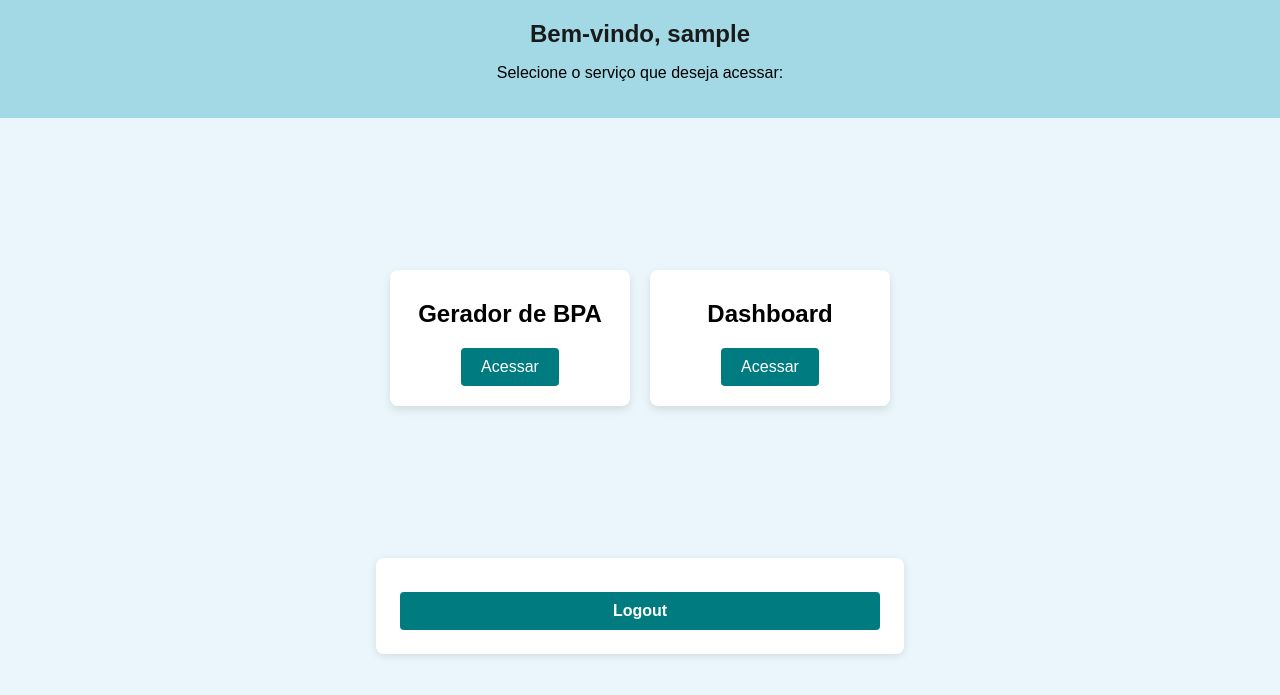
After one commit to andreviniciup/bpa_backup, a Flask app: page /menu in a window 1280 px wide. The commit adds this page. Shown: the top 695 px of the page. Run offline with Flask 3, Linux system fonts and the light colour scheme; the visitor is signed in with stand-in values (Sample User, id 1); some libraries are stand-ins or nearby versions.

Commit message:
Sistema de autenticação e dashboard, incluindo validação de login e criação de rotas para menu e dashboard

```diff
--- a/app/routes.py
+++ b/app/routes.py
@@ -4,6 +4,8 @@
 from app.models import User
 from app.utils.bpa_controller import BPAController
 from app.utils.bpa_view import BPAView
+from app.utils.auth import valida_login
+from app.utils.dashboard import get_dashboard_data
 
 # Instancia controlador e view
 bpa_controller = BPAController()
@@ -22,11 +24,13 @@
         # Encripta a senha com MD5
         senha_md5 = hashlib.md5(senha.encode()).hexdigest()
         # Verifica as credenciais no banco de dados
-        user = User.query.filter_by(login=login, senha=senha_md5).first()
+        user = valida_login(login, senha_md5)
         if user:
             session['username'] = login
             session['nom_usuario'] = user.nom_usuario  # Armazena o nome do usuário na sessão
-            return redirect(url_for('formulario_bpa'))
+            session['cod_usuario'] = user.cod_usuario  # Armazena o código do usuário na sessão
+            session['cod_tipo_usuario'] = user.cod_tipo_usuario  # Armazena o tipo do usuário na sessão
+            return redirect(url_for('menu'))
         else:
             return render_template('login.html', error='Credenciais inválidas')
     return render_template('login.html')
@@ -35,9 +39,23 @@
 def logout():
     session.pop('username', None)
     session.pop('nom_usuario', None)  # Remove o nome do usuário da sessão
+    session.pop('cod_usuario', None)  # Remove o código do usuário da sessão
+    session.pop('cod_tipo_usuario', None)  # Remove o tipo do usuário da sessão
     return redirect(url_for('login'))
 
-# Rota que apenas coordena o fluxo entre controller e view
+@app.route('/menu')
+def menu():
+    if 'username' not in session:
+        return redirect(url_for('login'))
+    return render_template('menu.html')
+
+@app.route('/dashboard')
+def dashboard():
+    if 'username' not in session:
+        return redirect(url_for('login'))
+    data = get_dashboard_data()
+    return render_template('dashboard.html', data=data)
+
 @app.route("/formulario_bpa", methods=["GET", "POST"])
 def formulario_bpa():
     if 'username' not in session:
--- a/app/static/styles.css
+++ b/app/static/styles.css
@@ -1,6 +1,6 @@
 body {
     font-family: "Nunito", Arial, sans-serif;
-    background-color: #F8F8F8;
+    background-color: #eaf6fb;
     margin: 0;
     padding: 0;
 }
@@ -78,3 +78,65 @@
     text-align: center;
     margin-top: 20px;
 }
+
+/* Novas regras CSS para a página de seleção */
+body {
+    font-family: Arial, sans-serif;
+    background-color: #eaf6fb;
+    margin: 0;
+    padding: 0;
+}
+
+.header {
+    background-color: #a2d9e5;
+    text-align: center;
+    padding: 20px;
+}
+
+.header h1 {
+    margin: 0;
+    font-size: 24px;
+}
+
+.container {
+    display: flex;
+    justify-content: center;
+    align-items: center;
+    height: 50vh;
+    gap: 20px;
+    margin-top: 20px;
+}
+
+.card {
+    background: #fff;
+    border-radius: 8px;
+    padding: 20px;
+    text-align: center;
+    box-shadow: 0 4px 8px rgba(0, 0, 0, 0.1);
+    width: 200px;
+}
+
+.card h2 {
+    margin: 10px 0;
+}
+
+.button {
+    display: inline-block;
+    padding: 10px 20px;
+    margin-top: 10px;
+    background-color: #007B7F;
+    color: #fff;
+    text-decoration: none;
+    border-radius: 4px;
+    border: none;
+    cursor: pointer;
+}
+
+.button:hover {
+    background-color: #005f5f;
+
+.Logout-form {
+    text-align: center;
+    margin-top: 20px;
+}
+}
--- a/app/templates/bpa.html
+++ b/app/templates/bpa.html
@@ -14,7 +14,6 @@
 </head>
 <body>
     <h1>Gerador de Relatório BPA</h1>
-    <p class="welcome-message">Bem-vindo, {{ session['nom_usuario'] }}!</p>
     <form method="post">
         <label for="tipo_relatorio">Tipo de Relatório:</label>
         <select id="tipo_relatorio" name="tipo_relatorio" required>
--- /dev/null
+++ b/app/templates/menu.html
@@ -0,0 +1,28 @@
+<!DOCTYPE html>
+<html lang="pt-br">
+<head>
+    <meta charset="UTF-8">
+    <meta name="viewport" content="width=device-width, initial-scale=1.0">
+    <title>Seleção de Serviço</title>
+    <link rel="stylesheet" href="{{ url_for('static', filename='styles.css') }}">
+</head>
+<body>
+    <div class="header">
+        <h1>Bem-vindo, {{ session['nom_usuario'] }}</h1>
+        <p>Selecione o serviço que deseja acessar:</p>
+    </div>
+    <div class="container">
+        <div class="card">
+            <h2>Gerador de BPA</h2>
+            <a href="{{ url_for('formulario_bpa') }}" class="button">Acessar</a>
+        </div>
+        <div class="card">
+            <h2>Dashboard</h2>
+            <a href="{{ url_for('dashboard') }}" class="button">Acessar</a>
+        </div>
+    </div>
+    <form action="{{ url_for('logout') }}" method="post" class="logout-form">
+        <button type="submit" class="button">Logout</button>
+    </form>
+</body>
+</html>
```
Also changed, not shown: app/static/dashboard.css (added, +95 -0 lines), app/templates/dashboard.html (added, +73 -0 lines), app/utils/auth.py (added, +11 -0 lines), app/utils/dashboard.py (added, +22 -0 lines).
